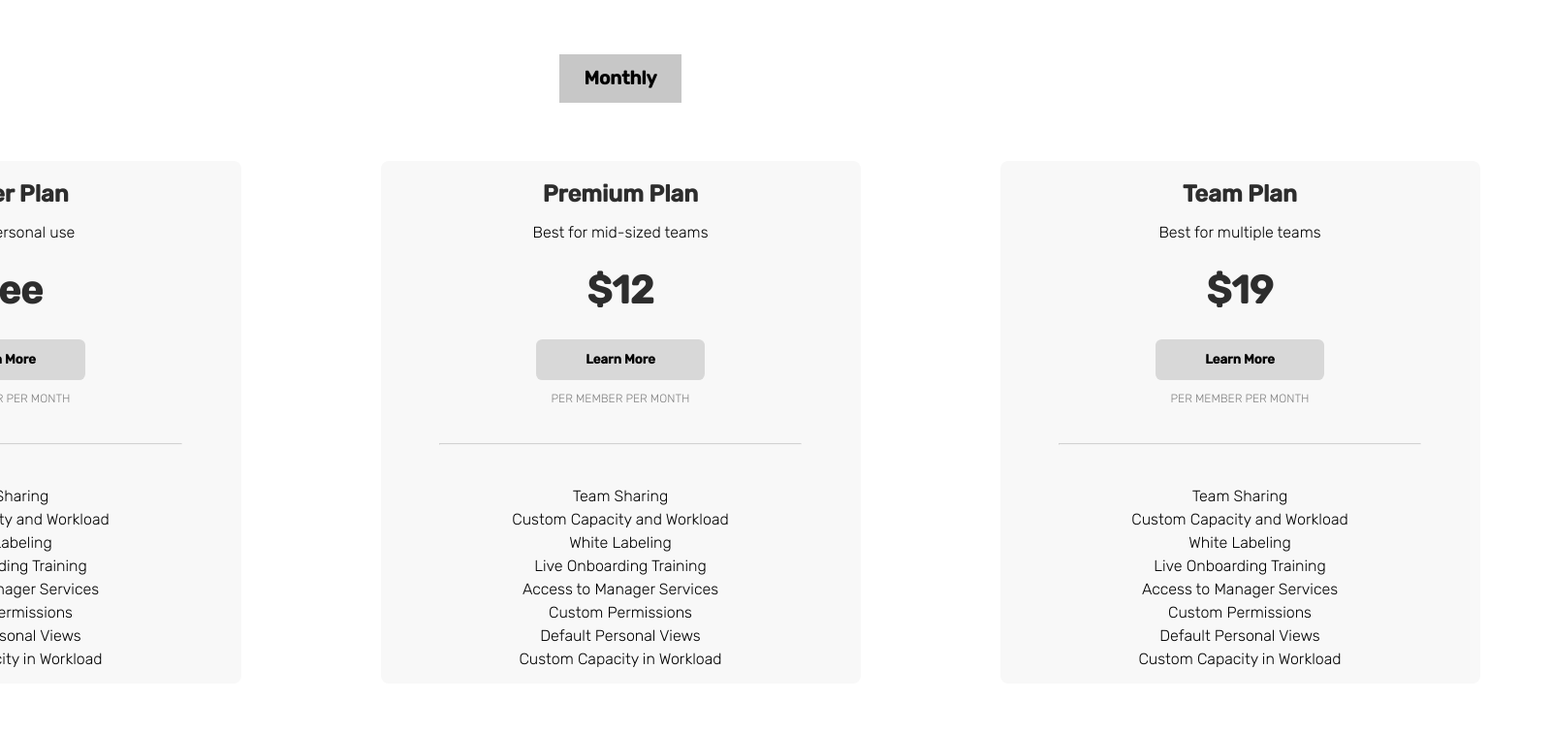
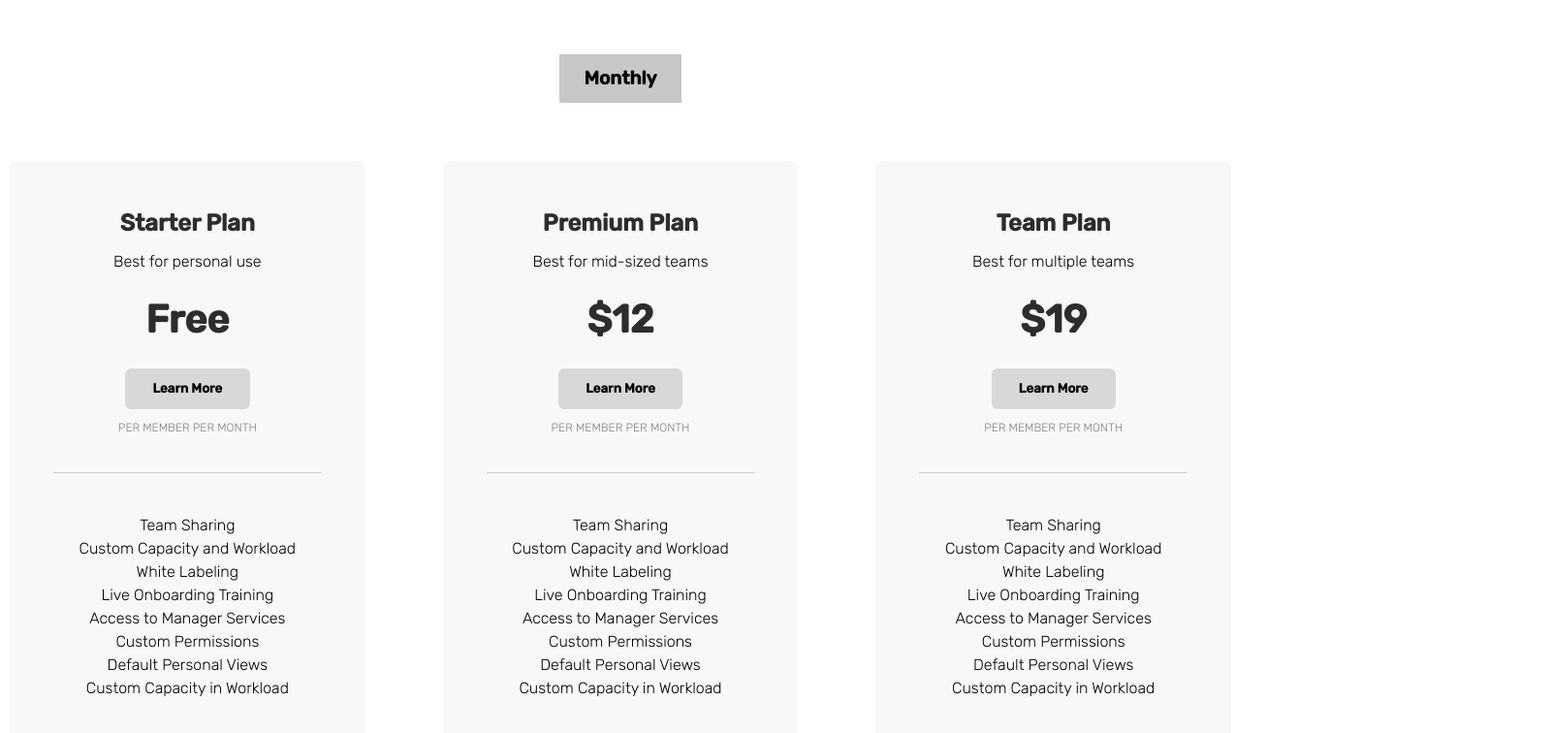
Before and after one commit to Vebloc/Workflo_EXT, a React (Create React App) app: page / in a window 1280 px wide. Shown: the part 370-1126 px from the top of the page at 97% size, 1601 px wide, since content can reach past the window. Built offline with nearby package versions, Linux system fonts and the light colour scheme; a web font is replaced by a local one.

Commit message:
add css styling to pricing columns

```diff
--- a/src/components/pages/Plan.jsx
+++ b/src/components/pages/Plan.jsx
@@ -15,7 +15,7 @@ const Plan = (props) => {
       <br></br>
       <hr></hr>
       <br></br>
-      <ul>
+      <ul className="details-list">
         {details.map((detail, index) => (
           <li key={index}>{detail}</li>
         ))}
--- a/src/styles/PricingTable.css
+++ b/src/styles/PricingTable.css
@@ -1,11 +1,12 @@
 
-body {
+.container {
   display: flex;
   justify-content: center;
   align-items: center;
   /* height: 100vh; */
   flex-direction: column;
   margin: 0;
+  overflow-x: hidden;
 }
 
 .toggle-container {
@@ -29,6 +30,7 @@ body {
   line-height: 23.7px;
   color: #000000;
 }
+
 .title {
   width: 695px;
   height: 164px;
@@ -48,7 +50,7 @@ body {
 .pricing-table {
   display: flex;
   justify-content: space-evenly;
-  width: 1,605px;
+  max-width: 100%;
   height: 841px;
   top: 599px;
   left: 158px;
@@ -69,7 +71,10 @@ body {
   border-radius: 8px;
   background-color: #F8F8F8;
   height: fit-content;
+}
 
+.details-list {
+  margin-bottom: 80px;
 }
 
 .price {
@@ -83,6 +88,7 @@ body {
 }
 
 h2 {
+  margin-top: 50px;
   margin-bottom: 0px;
   color: #2D2D2D;
 }
```
